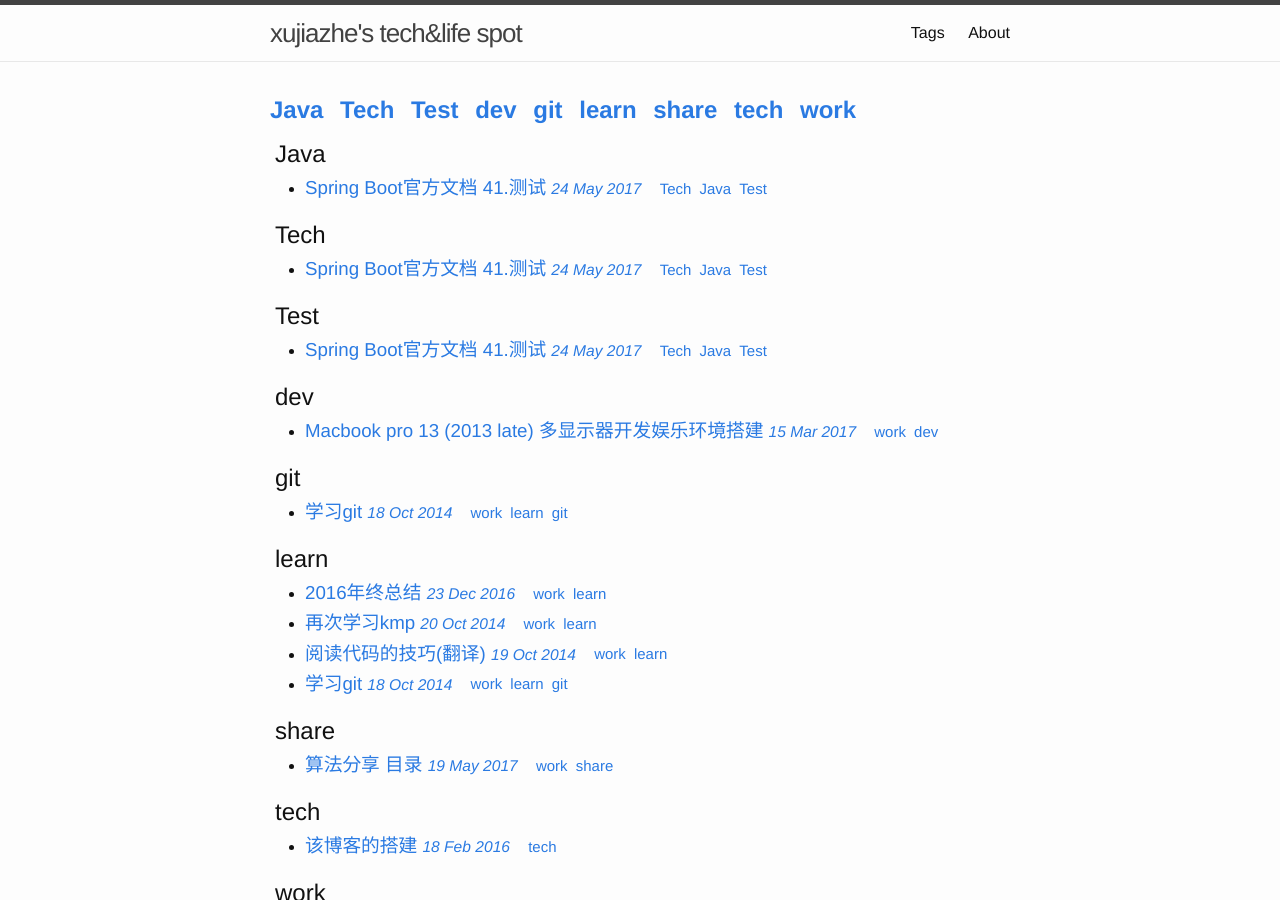
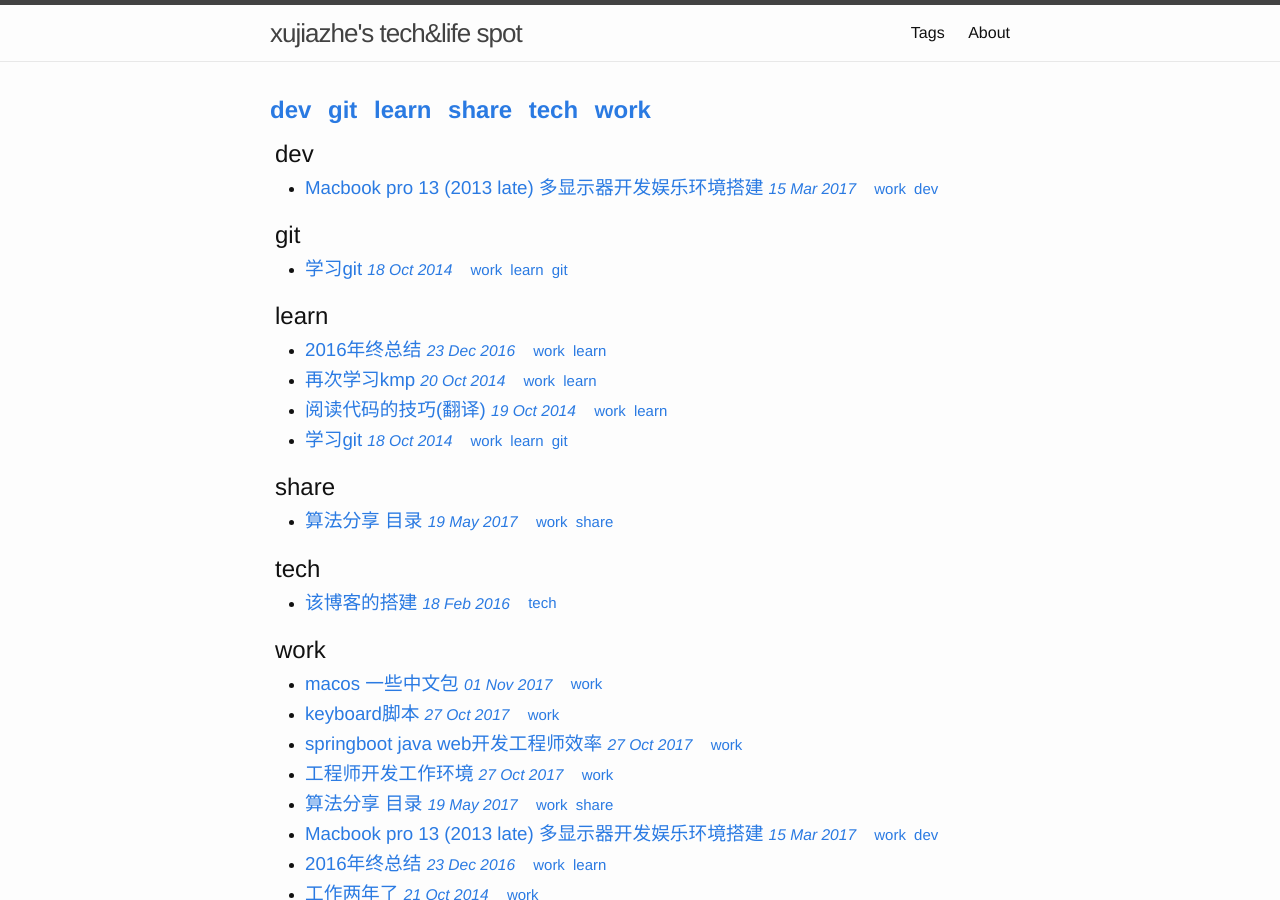
Before and after one commit to xujiazhe/xujiazhe.github.io, a Jekyll site: the page built from tags.html, in a window 1280 px wide and 900 px high. Built offline with Jekyll 4.4.1, drawn with Linux system fonts in a browser that asks for light colours; some of the changed lines change nothing that is shown.

Commit message:
中文包

````diff
--- a/_posts/2017-05-25-sprintboot-test-doc-translate.md
+++ b/_posts/2017-05-25-sprintboot-test-doc-translate.md
@@ -1,7 +1,8 @@
 ---
 layout: post
 title:  "Spring Boot官方文档 41.测试"
-date:    2017-05-25 0:16 +0800
+date:    2019-05-25 0:16 +0800
+published: false
 categories: Tech
 tags: Tech Java Test
 ---
--- /dev/null
+++ b/_posts/2017-10-16-macos-doc-chinese.md
@@ -0,0 +1,59 @@
+---
+layout: post
+title:  "macos 一些中文包"
+date:   2017-11-01 17:08:41 +0800
+categories: work
+tags: work
+---
+
+
+
+## man page显示中文
+
+```shell
+
+# 1, 下载 编译 安装 man中文包
+
+### git clone https://github.com/man-pages-zh/manpages-zh  #可以参与翻译, 多做贡献哦
+
+wget  https://codeload.github.com/man-pages-zh/manpages-zh/zip/master -O manpages-zh-master.zip
+unzip manpages-zh-master.zip && cd manpages-zh-master
+
+brew install autoconf  automake  python3  opencc
+autoreconf --install --force
+./configure --disable-zhtw
+make
+sudo make install
+
+
+# 2, 安装 排版 系统
+
+brew install homebrew/dupes/groff
+brew link homebrew/dupes/groff
+
+
+# 修改配置
+
+vim ~/.zshrc
+  alias cman=’man -M /usr/local/share/man/zh_CN’
+
+sudo vim /etc/man.conf
+  # 搜索NROFF，替换为
+    NROFF preconv -e utf8 | /usr/local/bin/groff -Wall -mtty-char -Tutf8 -mandoc -c
+  # 搜索PAGER，替换为
+    PAGER /usr/bin/less -isR
+```
+
+参考
+
+    https://lamjack.github.io/2017/mac-install-chinese-man-doc/
+    http://www.cnblogs.com/wujinhong/p/7251376.html
+    https://github.com/man-pages-zh/manpages-zh
+
+
+
+## vim帮助文档中文
+
+```shell
+https://github.com/yianwillis/vimcdoc
+```
````
